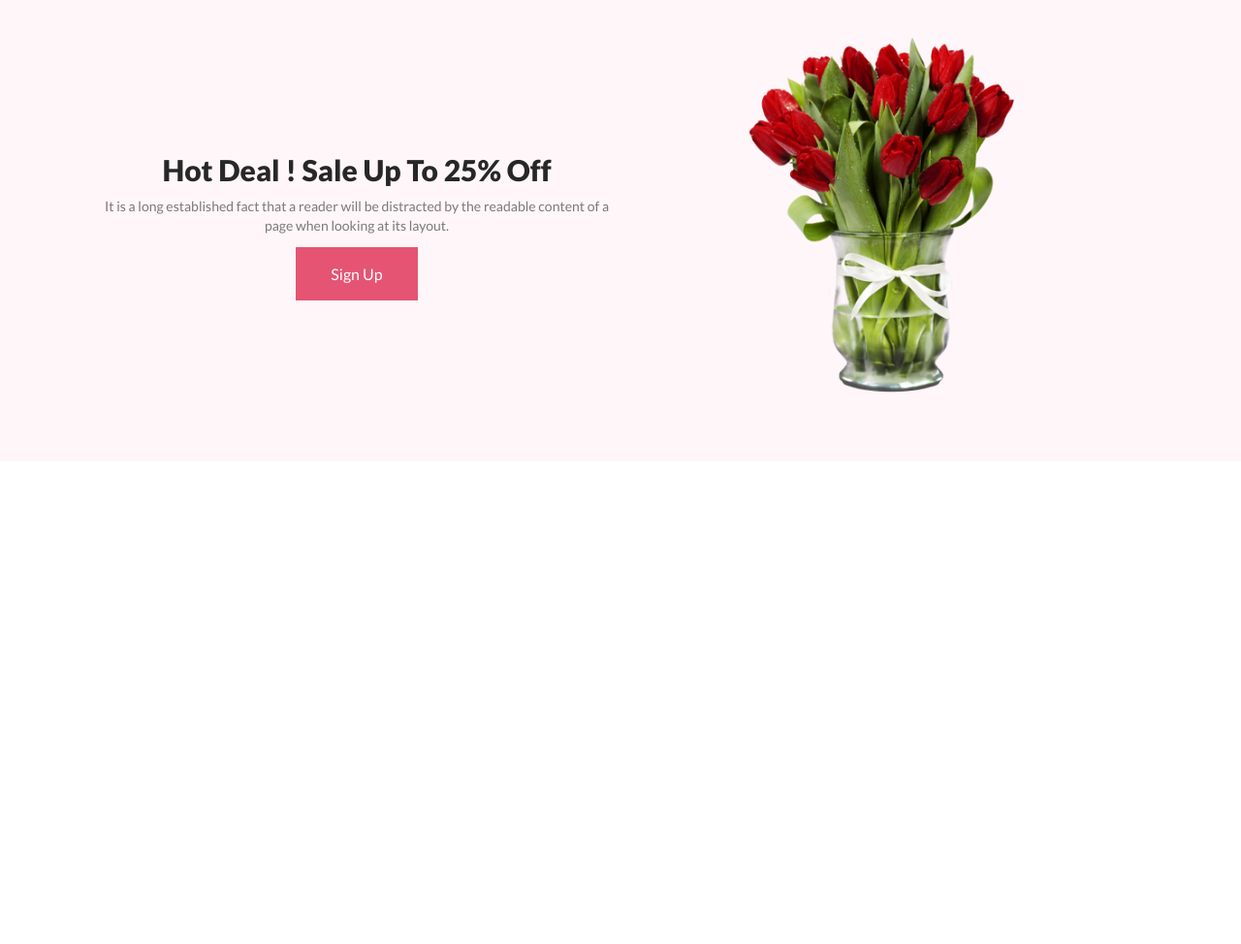
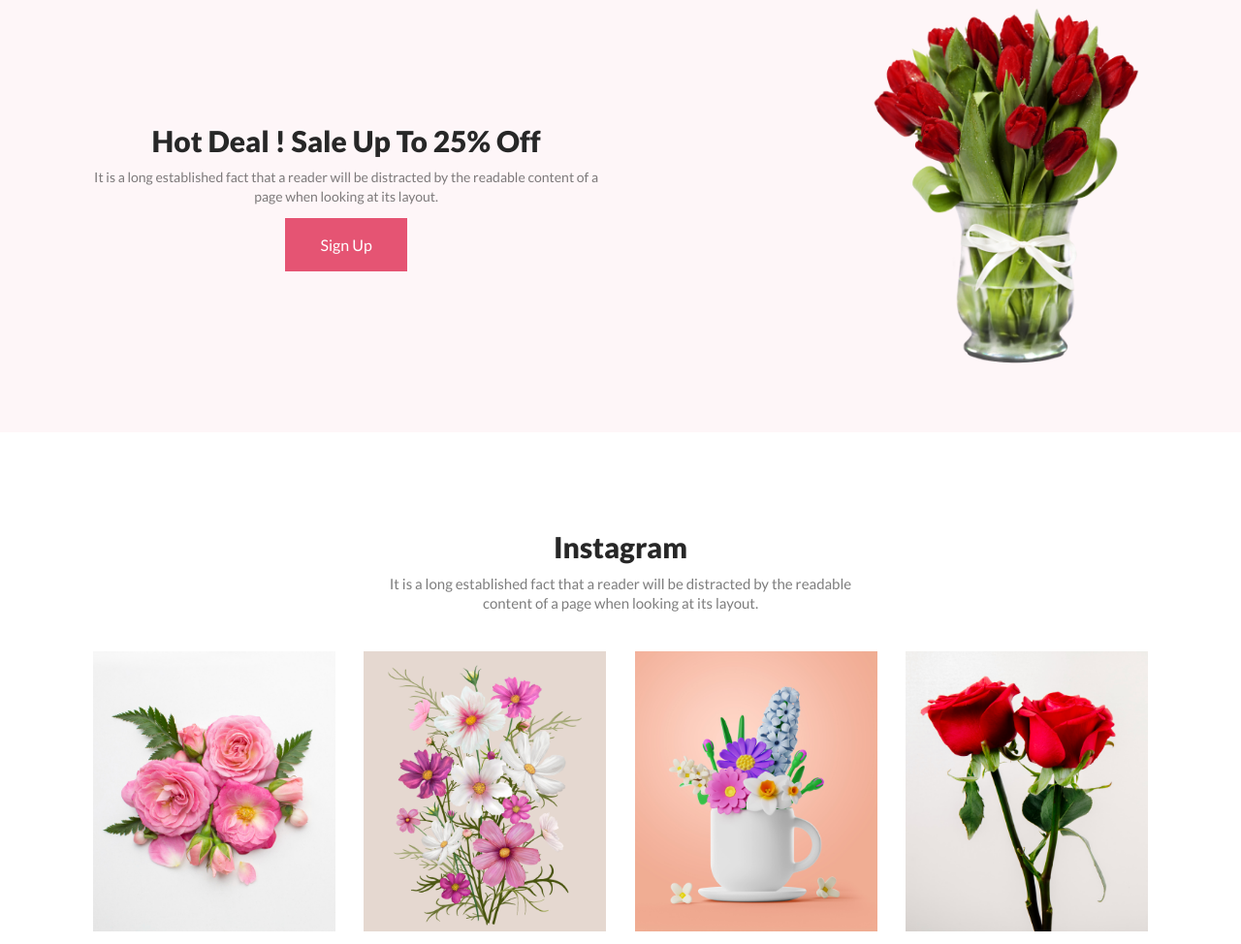
Before and after one commit to rashedahmed0/flower_shop, a plain HTML site: page index.html in a window 1280 px wide. Shown: the part 1823-2797 px from the top of the page at 97% size. Before the commit the page ends 2399 px from the top, so only its background shows below. Drawn offline with Linux system fonts and the light colour scheme.

Commit message:
instagram section

```diff
--- a/index.html
+++ b/index.html
@@ -129,6 +129,32 @@
         </div>
     </section>
 
+    <!-- instagram section -->
+    <section class="instagram">
+        <div class="container">
+            <div class="title">
+                <h1>Instagram</h1>
+                <p>It is a long established fact that a reader will be distracted by the readable <br> content of a page
+                    when
+                    looking at its layout.</p>
+            </div>
+            <div class="insta-content">
+                <div class="insta-item">
+                    <img src="./Flower Asset/Flower 01.png" alt="">
+                </div>
+                <div class="insta-item">
+                    <img src="./Flower Asset/Rectangle 4.png" alt="">
+                </div>
+                <div class="insta-item">
+                    <img src="./Flower Asset/Rectangle 5.png" alt="">
+                </div>
+                <div class="insta-item">
+                    <img src="./Flower Asset/Rectangle 6.png" alt="">
+                </div>
+            </div>
+        </div>
+    </section>
+
 </body>
 
 </html>
--- a/style.css
+++ b/style.css
@@ -77,7 +77,7 @@
 .title {
     margin: auto;
     text-align: center;
-    margin-bottom: 40px;
+    margin-bottom: 10px;
 }
 
 .title h1 {
@@ -204,7 +204,7 @@
 
 .deal-content {
     display: flex;
-    justify-content: space-around;
+    justify-content: space-between;
     align-items: center;
     text-align: center;
 }
@@ -231,9 +231,28 @@
 .deal-text a {}
 
 .deal-img {
+    text-align: right;
     flex-basis: 48%;
 }
 
 .deal-img img {
     width: 55%;
 }
+
+/* instagram section */
+.instagram {
+    margin-bottom: 100px;
+}
+
+.insta-content {
+    display: flex;
+    justify-content: space-between;
+}
+
+.insta-item {
+    flex-basis: 23%;
+}
+
+.insta-item img {
+    max-width: 100%;
+}
```
